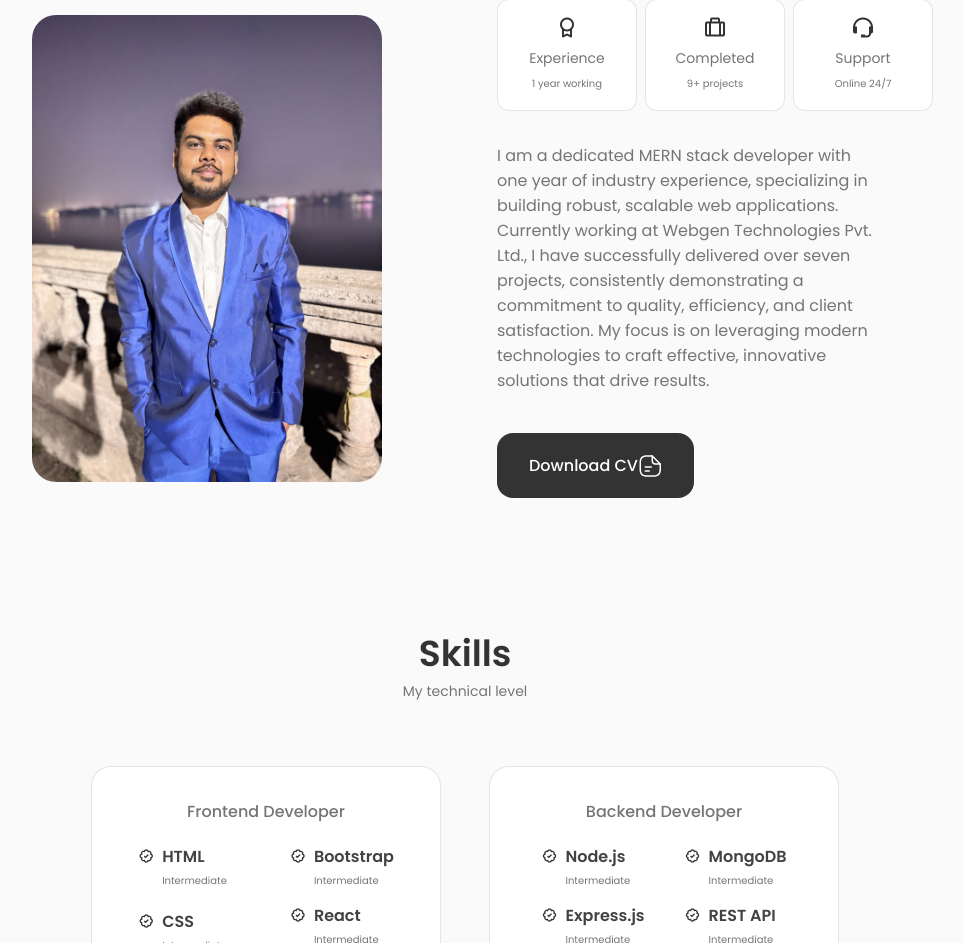
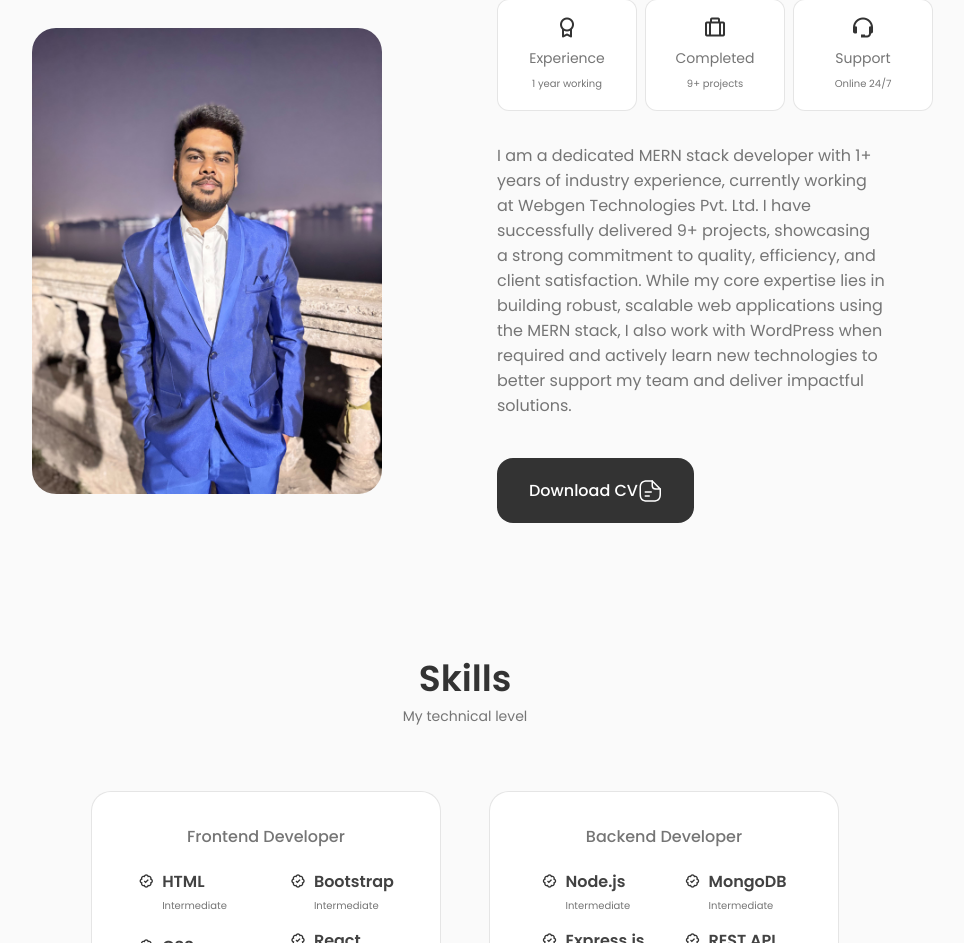
Before and after one commit to Tanmoy70/My-portfolio-site, a React (Vite) app: page / in a window 1280 px wide. Shown: the part 964-1907 px from the top of the page, without its empty margins (175-1139 px from the left). Built offline with nearby package versions, Linux system fonts and the light colour scheme.

Commit message:
Modify description test as more professional and accurate

```diff
--- a/src/components/about/About.jsx
+++ b/src/components/about/About.jsx
@@ -15,13 +15,7 @@ export default function About() {
           <Info />
 
           <p className="about_description">
-            I am a dedicated MERN stack developer with one year of industry
-            experience, specializing in building robust, scalable web
-            applications. Currently working at Webgen Technologies Pvt. Ltd., I
-            have successfully delivered over seven projects, consistently
-            demonstrating a commitment to quality, efficiency, and client
-            satisfaction. My focus is on leveraging modern technologies to craft
-            effective, innovative solutions that drive results.
+            I am a dedicated MERN stack developer with 1+ years of industry experience, currently working at Webgen Technologies Pvt. Ltd. I have successfully delivered 9+ projects, showcasing a strong commitment to quality, efficiency, and client satisfaction. While my core expertise lies in building robust, scalable web applications using the MERN stack, I also work with WordPress when required and actively learn new technologies to better support my team and deliver impactful solutions.
           </p>
 
           <a download="" href={CV} className="button button--flex">
```
